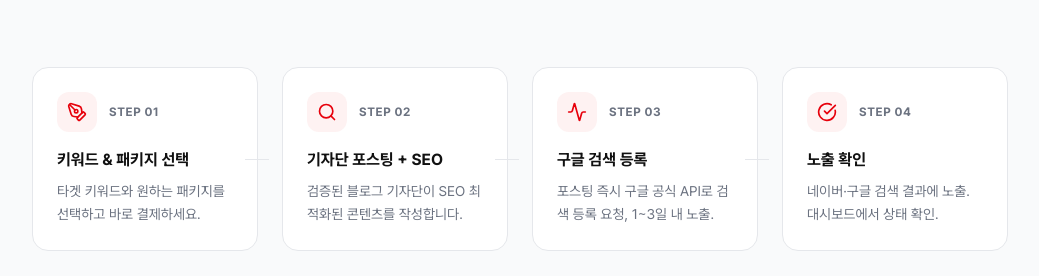
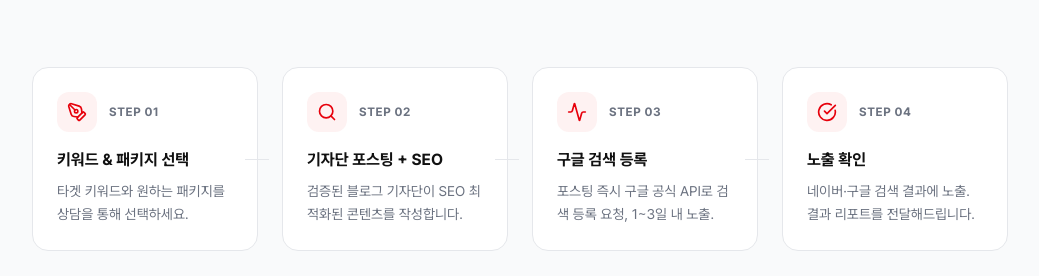
Before and after one commit to localocamaster/locaposting-v2, a Next.js app: page / in a window 1280 px wide. Shown: the part 1004-1280 px from the top of the page, without its empty margins (120-1159 px from the left). Built offline with nearby package versions, Linux system fonts and the light colour scheme.

Commit message:
Update process section to reflect consultation-based flow
셀프주문/대시보드 문구를 상담 기반으로 변경

Co-Authored-By: Claude Opus 4.6 (1M context) <noreply@anthropic.com>

```diff
--- a/components/landing/Process.tsx
+++ b/components/landing/Process.tsx
@@ -8,7 +8,7 @@ const steps = [
     icon: PenTool,
     step: "01",
     title: "키워드 & 패키지 선택",
-    description: "타겟 키워드와 원하는 패키지를 선택하고 바로 결제하세요.",
+    description: "타겟 키워드와 원하는 패키지를 상담을 통해 선택하세요.",
   },
   {
     icon: Search,
@@ -26,7 +26,7 @@ const steps = [
     icon: CheckCircle,
     step: "04",
     title: "노출 확인",
-    description: "네이버·구글 검색 결과에 노출. 대시보드에서 상태 확인.",
+    description: "네이버·구글 검색 결과에 노출. 결과 리포트를 전달해드립니다.",
   },
 ];
 
```
